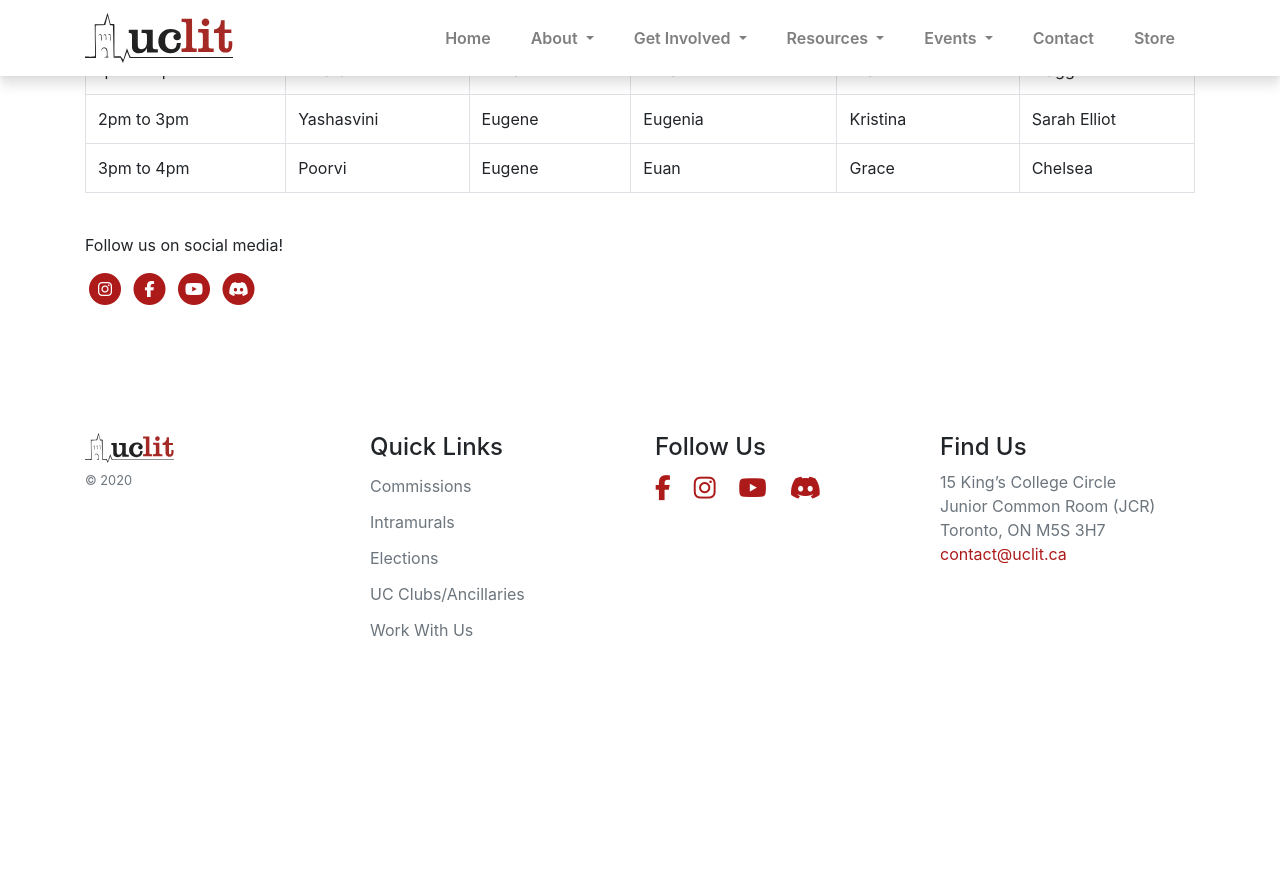
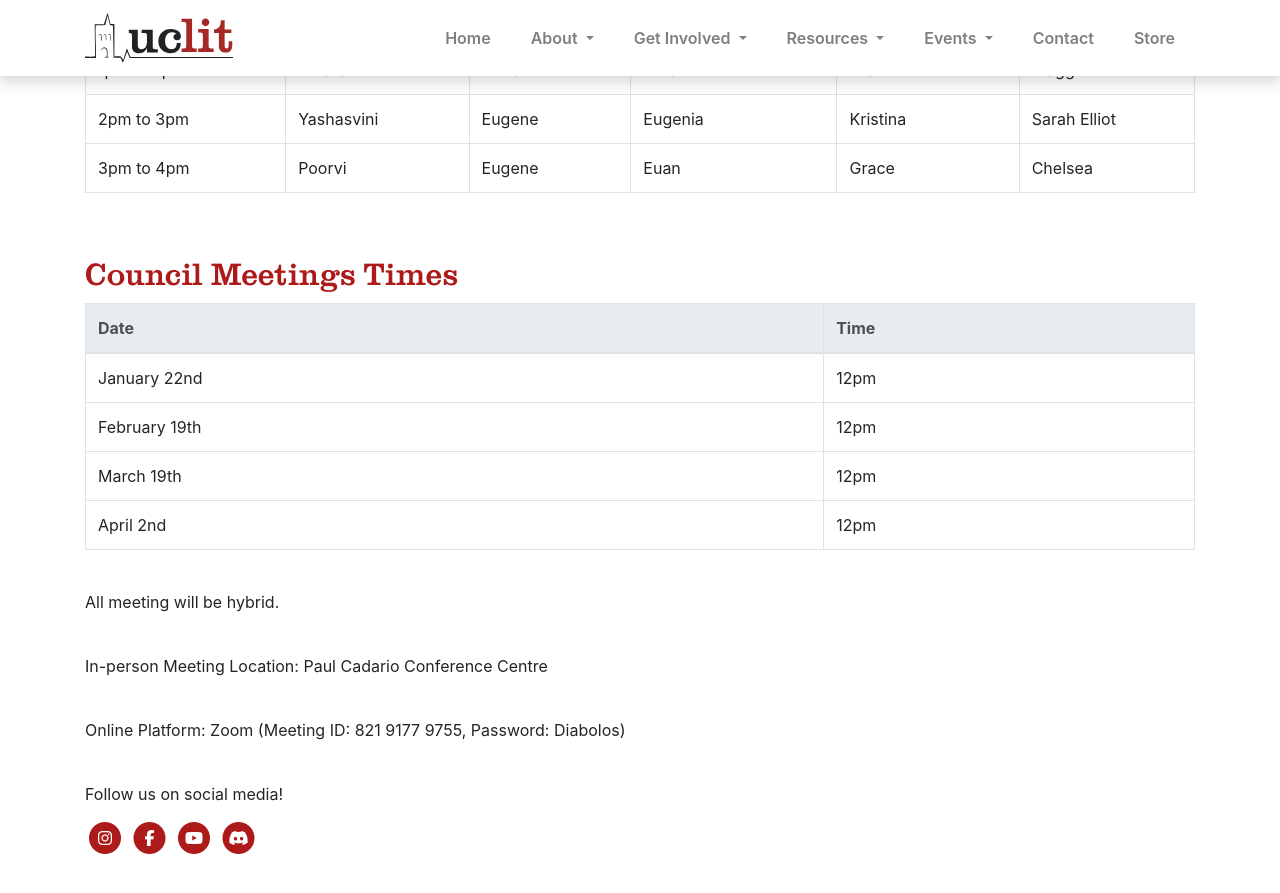
Before and after one commit to uclit-webmaster/uclit-site, a Jekyll site: the page built from contact.html, in a window 1280 px wide and 900 px high, scrolled down 589 px. Shown: the top 893 px of the window. Built offline with Jekyll 4.4.1, drawn with Linux system fonts in a browser that asks for light colours; nearby versions of some CDN libraries; before the commit the page ends 1251 px from its top, so only the background shows below that.

Commit message:
added council meeting times section

```diff
--- a/contact.html
+++ b/contact.html
@@ -31,6 +31,25 @@ title: Contact Us
 </div>
 <br>
 
+<br>
+<h2 class="font-secondary text-primary">Council Meetings Times</h2>
+<!-- To add the zoom button to the calendar add " <a href="https://utoronto.zoom.us/j/83289557342"><i class="fas fa-video"></i></a>" beside the name. -->
+<!-- The space before the first "<a>" is on purpose so its not touching the name! -->
+<div class="table-responsive">
+<table class="table table-bordered">
+<thead class="thead-light"><tr><th>Date</th><th>Time</th></tr></thead><tbody>
+ <tr><td>January 22nd</td><td>12pm</td></tr>
+ <tr><td>February 19th</td><td>12pm</td></tr>
+ <tr><td>March 19th</td><td>12pm</td></tr>
+ <tr><td>April 2nd</td><td>12pm</td></tr>
+</tbody></table>
+</div>
+<br>
+<p>All meeting will be hybrid.</p><br>
+<p>In-person Meeting Location: Paul Cadario Conference Centre</p><br>
+<p>Online Platform: Zoom (Meeting ID: 821 9177 9755, Password: Diabolos)</p>
+<br>
+
 <p>Follow us on social media!</p>
 
 <p class="text-primary">
```
